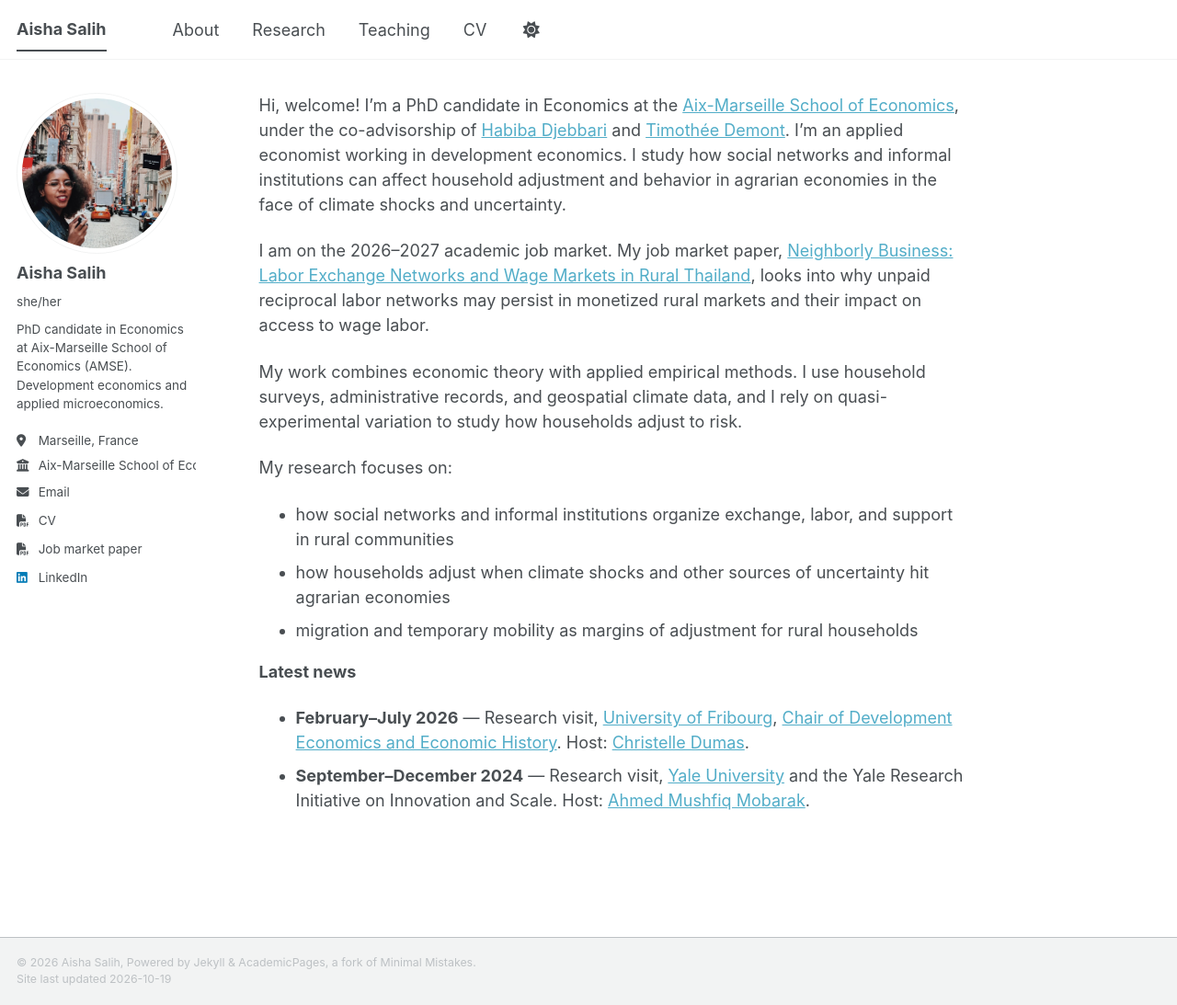
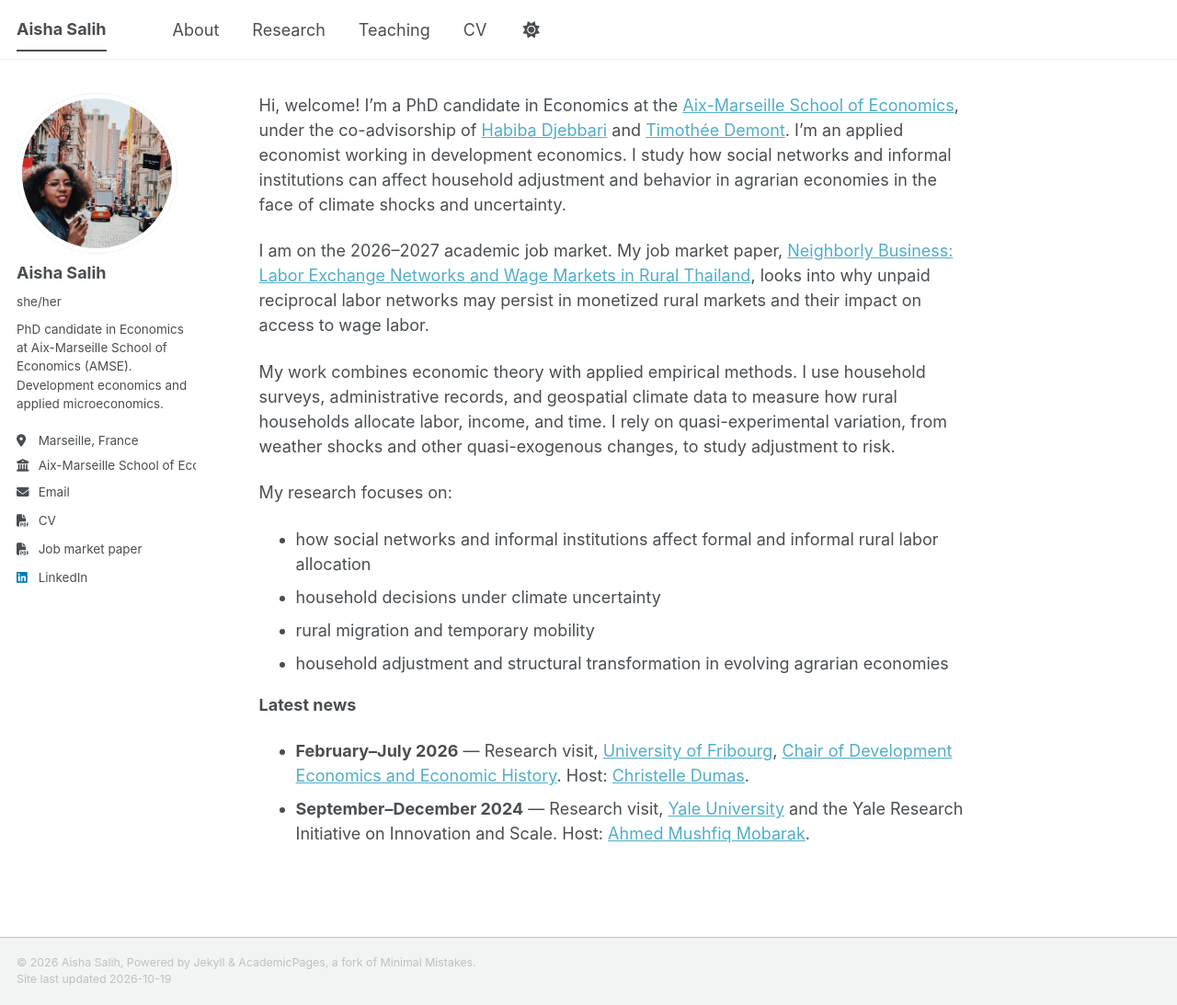
Before and after one commit to aishabsalih/aishabsalih.github.io, a Jekyll site: the page built from _pages/about.md, in a window 1280 px wide and 1093 px high. Shown: the whole window at 92% size. Built offline with Jekyll 4.4.1, drawn with Linux system fonts in a browser that asks for light colours; a style sheet for code colours, icons or effects is not loaded.

Commit message:
Revise the homepage methods paragraph and research areas.
Co-authored-by: Cursor <cursoragent@cursor.com>

```diff
--- a/_pages/about.md
+++ b/_pages/about.md
@@ -13,13 +13,14 @@ Hi, welcome! I'm a PhD candidate in Economics at the [Aix-Marseille School of Ec
 
 I am on the 2026–2027 academic job market. My job market paper, [Neighborly Business: Labor Exchange Networks and Wage Markets in Rural Thailand]({{ site.jmp_pdf }}), looks into why unpaid reciprocal labor networks may persist in monetized rural markets and their impact on access to wage labor.
 
-My work combines economic theory with applied empirical methods. I use household surveys, administrative records, and geospatial climate data, and I rely on quasi-experimental variation to study how households adjust to risk.
+My work combines economic theory with applied empirical methods. I use household surveys, administrative records, and geospatial climate data to measure how rural households allocate labor, income, and time. I rely on quasi-experimental variation, from weather shocks and other quasi-exogenous changes, to study adjustment to risk.
 
 My research focuses on:
 
-* how social networks and informal institutions organize exchange, labor, and support in rural communities
-* how households adjust when climate shocks and other sources of uncertainty hit agrarian economies
-* migration and temporary mobility as margins of adjustment for rural households
+* how social networks and informal institutions affect formal and informal rural labor allocation
+* household decisions under climate uncertainty
+* rural migration and temporary mobility
+* household adjustment and structural transformation in evolving agrarian economies
 
 **Latest news**
 
```
